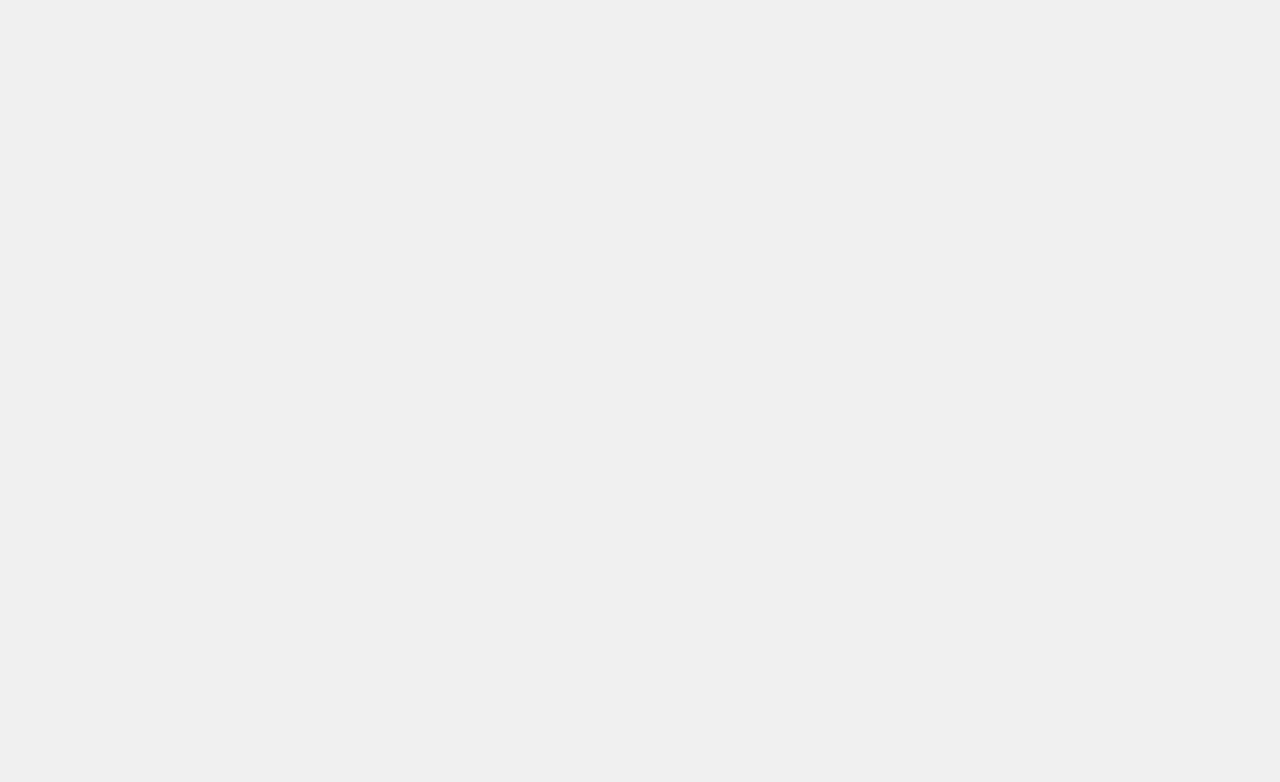
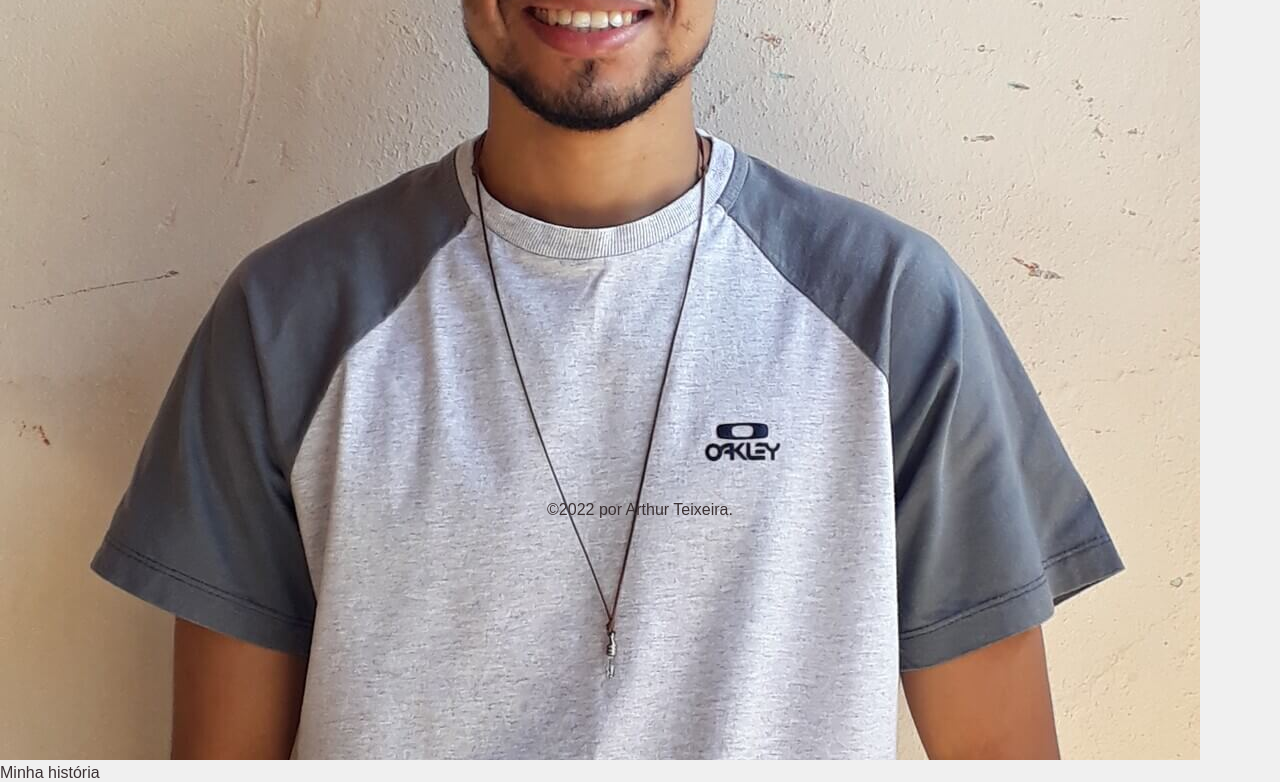
Before and after one commit to TuzinF5/arthur-teixeira-portfolio, a React (Create React App) app: page /about in a window 1280 px wide. Shown: the part 580-1362 px from the top of the page. Before the commit the page ends 800 px from the top, so only its background shows below. Built offline with nearby package versions, Linux system fonts and the light colour scheme; a web font is replaced by a local one.

Commit message:
Adcionando conteúdo a página About

```diff
--- a/src/pages/About.js
+++ b/src/pages/About.js
@@ -1,24 +1,37 @@
+/* eslint-disable react/jsx-max-depth */
 import React, { Component } from 'react';
 import Footer from '../components/Footer';
 import Header from '../components/Header';
+import style from '../styles/About.module.css';
+import imageArthur from '../images/Arthur.jpg';
+import RevealMe from '../components/RevealMe';
 
 export default class About extends Component {
   render() {
     return (
       <>
         <Header />
-        {/* <p>
-              Olá, me chamo Arthur, tenho 23 anos.
-              <br />
-              Sou natural de Campinas - SP, mas atualmente moro em São Gonçalo
-              do Rio Preto - MG.
-              <br />
-              Gosto de jogos e estudar, tenho facilidade em ajudar e ser
-              atencioso com as pessoas.
-              <br />
-              Tenho boa criatividade quanto a pensar e também de resolver
-              problemas.
-            </p> */}
+        <RevealMe>
+          <main className={ style.about }>
+            <section>
+              <div>
+                <img src={ imageArthur } alt="Arthur Teixeira sorrindo" />
+              </div>
+              <div>
+                <RevealMe>
+                  <p>Minha história</p>
+                  <p>
+                    Olá, me chamo Arthur, tenho 23 anos. Sou natural de Campinas
+                    - SP, mas atualmente moro em São Gonçalo do Rio Preto - MG.
+                    Gosto de jogos e estudar, tenho facilidade em ajudar e ser
+                    atencioso com as pessoas. Tenho boa criatividade quanto a
+                    pensar e também de resolver problemas.
+                  </p>
+                </RevealMe>
+              </div>
+            </section>
+          </main>
+        </RevealMe>
         <Footer />
       </>
     );
```
